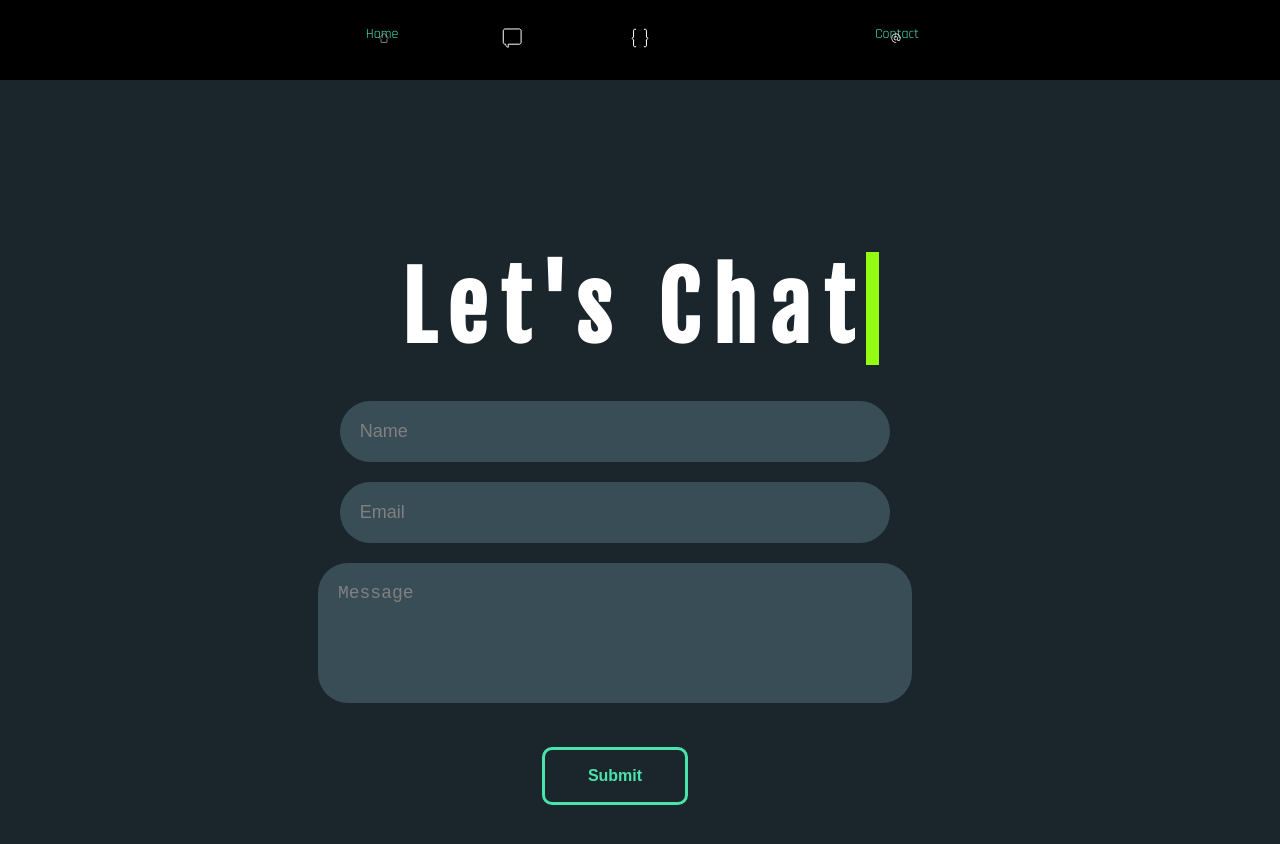
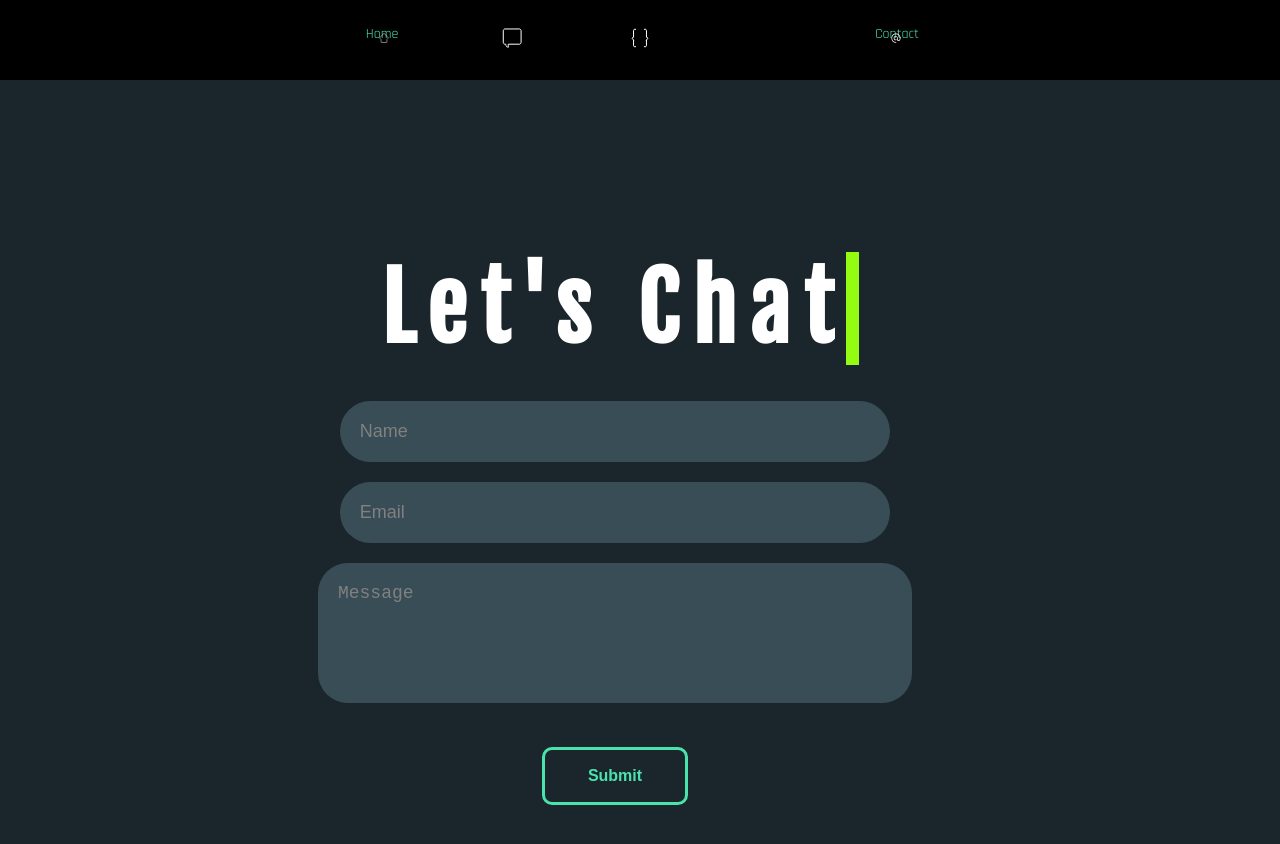
Before and after one commit to renebreslauer/portfolio_website, a React (Create React App) app: page /Contact in a window 1280 px wide. Shown: the top 844 px of the page. Built offline with nearby package versions, Linux system fonts and the light colour scheme; a web font is replaced by a local one.

Commit message:
spacing correct on contact form

```diff
--- a/src/App.css
+++ b/src/App.css
@@ -449,6 +449,7 @@ h1 {
   display: flex;
   justify-content: center;
   text-align: center;
+  margin-right: 4ch;
 }
 
 #contact_form {
```
